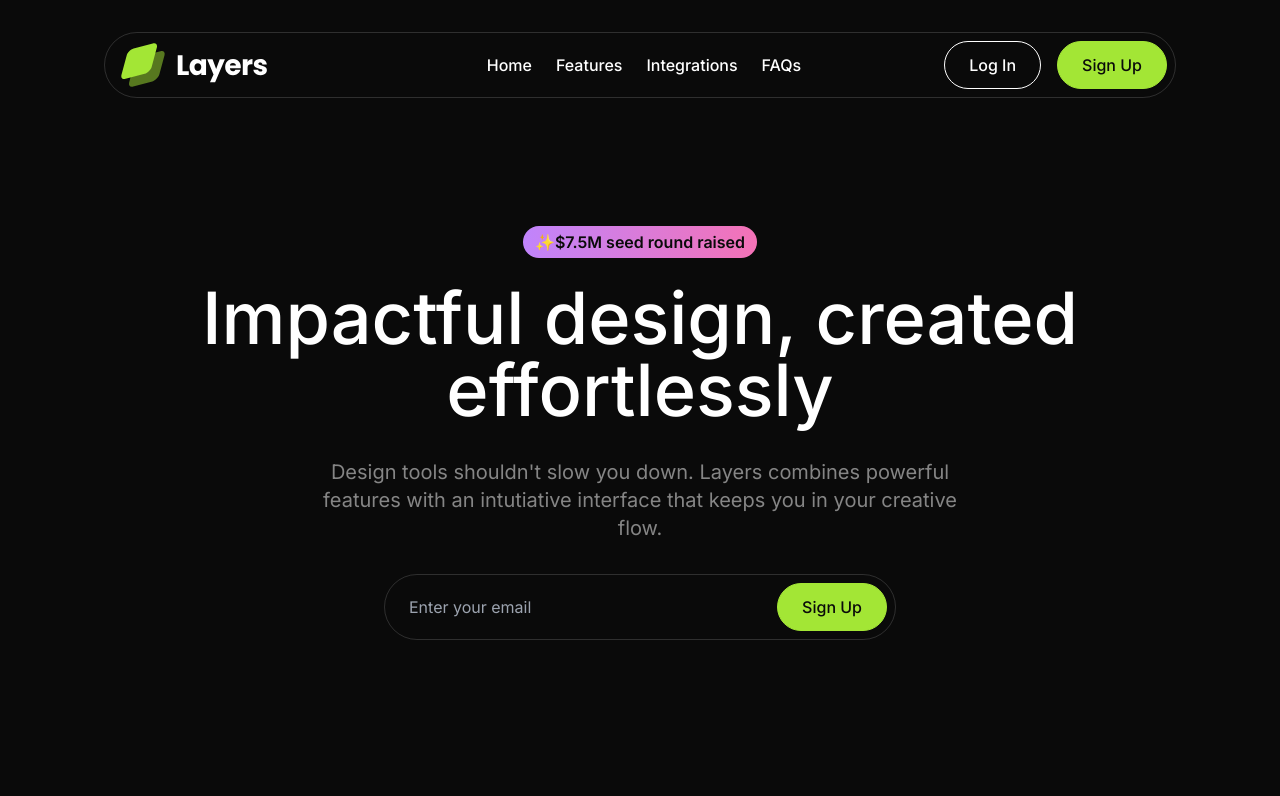
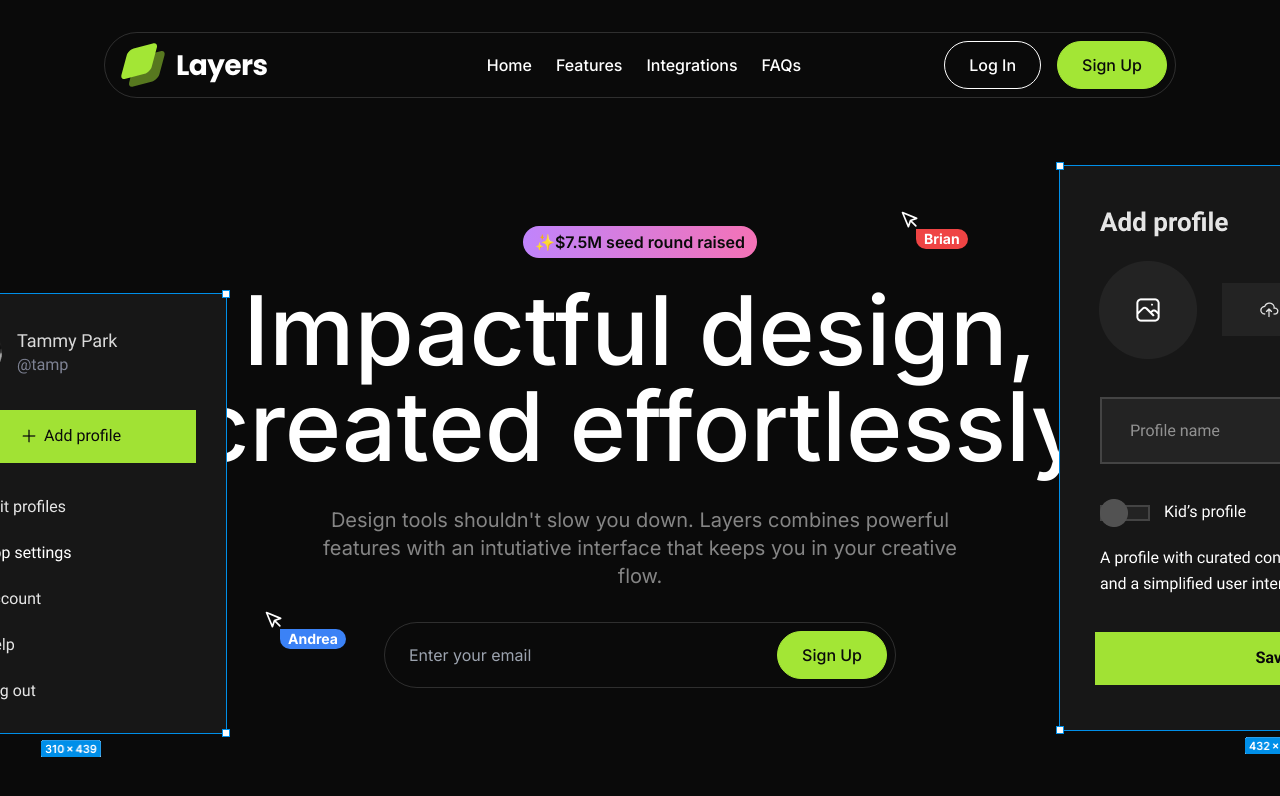
Before and after one commit to Rogers-17/Saas-Landing-Page, a Next.js app: page / in a window 1280 px wide. Shown: the top 796 px of the page. Built offline with nearby package versions, Linux system fonts and the light colour scheme.

Commit message:
Added Medias for Hero section

```diff
--- /dev/null
+++ b/src/components/Pointer.tsx
@@ -0,0 +1,21 @@
+import { twMerge } from "tailwind-merge";
+export default function Pointer (props: {
+    name: string, color?: "red" | "blue";
+}) {
+
+    const {name, color} = props;
+    return (
+        <div className="relative">
+            <svg xmlns="http://www.w3.org/2000/svg" width="24" height="24"
+            viewBox="0 0 24 24" fill="none" stroke="currentColor"
+            strokeWidth="2" strokeLinecap="round" strokeLinejoin="round"
+            className="feather feather-mouse-pointer text-white size-5">
+            <path d="M3 3l7.07 16.97 2.51-7.39 7.39-2.51L3 3z">
+                </path><path d="M13 13l6 6"></path></svg>
+                <div className="absolute top-4 left-4">
+                    <div className=
+                    {twMerge("inline-flex rounded-full font-bold text-sm bg-blue-500 px-2 rounded-tl-none", color==="red" && "bg-red-500")}>{name}</div>
+                </div>
+        </div>
+    );
+}
--- a/src/sections/Hero.tsx
+++ b/src/sections/Hero.tsx
@@ -1,14 +1,36 @@
 import Button from "@/components/Button";
+import designExample1 from '@/assets/images/design-example-1.png'
+import designExample2 from '@/assets/images/design-example-2.png'
+import Image from "next/image";
+import Pointer from "@/components/Pointer";
 
 export default function Hero() {
     return (
-        <section className="py-24">
-            <div className="container">
+        <section className="py-24 overflow-x-clip">
+            <div className="container relative">
+                <div className="absolute -left-32 top-16 hidden lg:block ">
+                    <Image
+                        src={designExample1}
+                        alt="Example image"
+                    />
+                </div>
+                <div className="absolute -right-64 -top-16 hidden lg:block ">
+                    <Image
+                        src={designExample2}
+                        alt="Example image"
+                    />
+                </div>
+                <div className="absolute left-56 top-96 hidden lg:block ">
+                    <Pointer name="Andrea"/>
+                </div>
+                <div className="absolute right-80 -top-4 hidden lg:block ">
+                    <Pointer name="Brian" color="red"/>
+                </div>
                 <div className="flex justify-center ">
                     <div className="inline-flex py-1 px-3 bg-gradient-to-r from-purple-400 to-pink-400 rounded-full text-neutral-950 font-semibold">
                     ✨$7.5M seed round raised</div>
                 </div>
-                <h1 className="text-6xl md:text-7xl font-medium text-center mt-6">Impactful design, created effortlessly</h1>
+                <h1 className="text-6xl md:text-7xl lg:text-8xl font-medium text-center mt-6">Impactful design, created effortlessly</h1>
                 <p className="text-center text-xl text-white/50 mt-8 max-w-2xl mx-auto">Design tools shouldn&apos;t slow you down. Layers combines powerful features with an intutiative interface
                     that keeps you in your creative flow.
                 </p>
```
